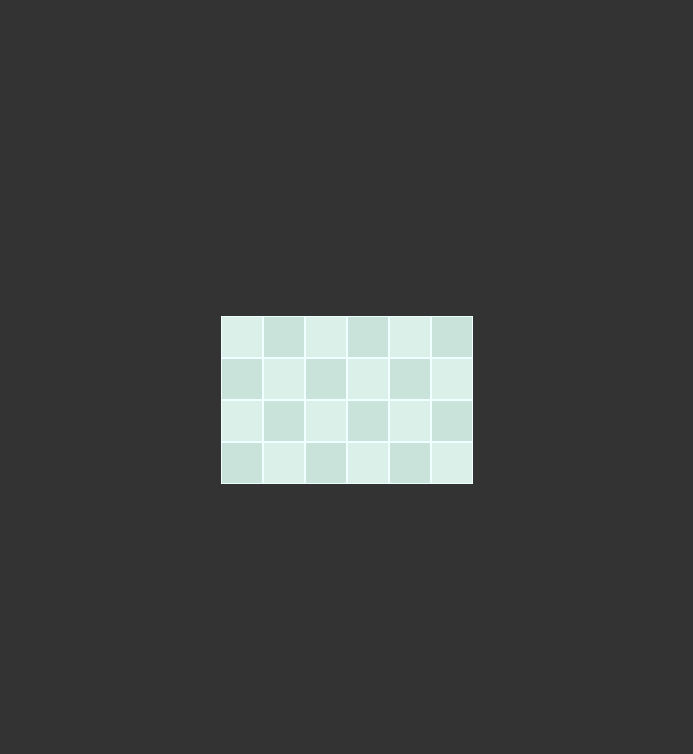
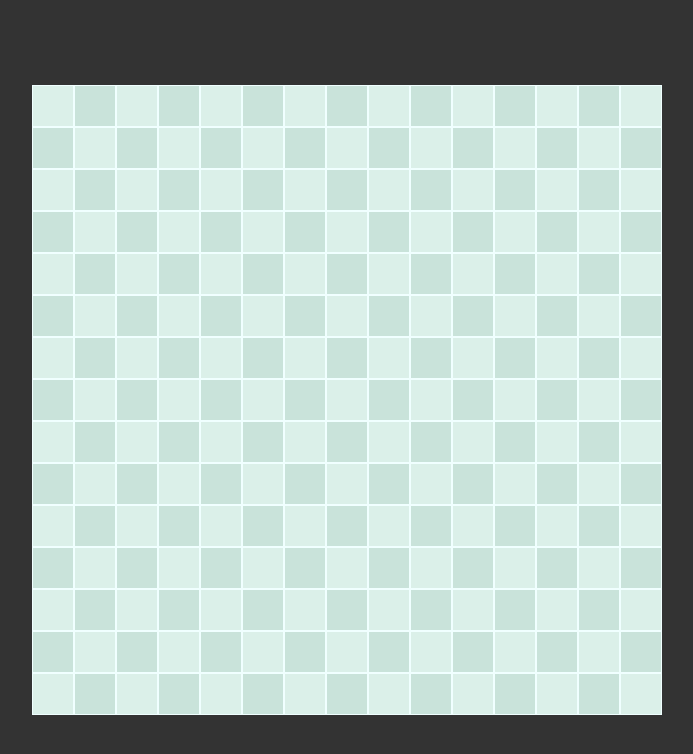
Before and after one commit to mohammadjf/minesweeper, a React (Create React App) app: page / in a window 1280 px wide. Shown: the top 754 px of the page, without its empty margins (293-986 px from the left). Built offline with nearby package versions, Linux system fonts and the light colour scheme.

Commit message:
added initial logic

```diff
--- a/src/App.js
+++ b/src/App.js
@@ -1,102 +1,9 @@
-import "./App.css";
-import { useEffect, useState } from "react";
-
-function Cell({ value }) {
-  const [isHidden, setIsHidden] = useState(true);
-  const [flag, setFlag] = useState(null);
-
-  return isHidden ? (
-    <div
-      className="cell hidden"
-      onClick={() => {
-        setIsHidden(flag === "🚩");
-      }}
-      onContextMenu={(e) => {
-        e.preventDefault();
-        setFlag(flag === null ? "🚩" : null);
-      }}
-    >
-      {flag}
-    </div>
-  ) : (
-    <div
-      className="cell"
-      onContextMenu={(e) => {
-        e.preventDefault();
-      }}
-    >
-      {value}
-    </div>
-  );
-}
-
-function Board({ width, height }) {
-  const [cells, setCells] = useState(new Array(width * height));
-
-  function bombsAndNumbersGenerator(height, width) {
-    let _cells = [];
-    for (let i = 0; i < height; i++) {
-      for (let j = 0; j < width; j++) {
-        _cells.push({ x: i, y: j, value: null });
-      }
-    }
-    // _cells = populateCellsWithBombs(8, _cells);
-
-    setCells(_cells);
-  }
-
-  function populateCellsWithBombs(totalBombnumber, cellsArray) {
-    for (let i = 0; i < totalBombnumber; i++) {
-      let randomNum = Math.trunc(Math.random() * (cellsArray.length - 1));
-      cellsArray[randomNum].value = "💣";
-    }
-    return cellsArray;
-  }
-  useEffect(() => {
-    bombsAndNumbersGenerator(width, height);
-  }, []);
-
-  return (
-    <div className="board">
-      <div className="row">
-        <Cell value="2"></Cell>
-        <Cell value="2"></Cell>
-        <Cell value="2"></Cell>
-        <Cell value="2"></Cell>
-        <Cell value="2"></Cell>
-        <Cell value="2"></Cell>
-      </div>
-      <div className="row">
-        <Cell value="2"></Cell>
-        <Cell value="2"></Cell>
-        <Cell value="2"></Cell>
-        <Cell value="2"></Cell>
-        <Cell value="2"></Cell>
-        <Cell value="2"></Cell>
-      </div>
-      <div className="row">
-        <Cell value="2"></Cell>
-        <Cell value="2"></Cell>
-        <Cell value="2"></Cell>
-        <Cell value="2"></Cell>
-        <Cell value="2"></Cell>
-        <Cell value="2"></Cell>
-      </div>
-      <div className="row">
-        <Cell value="2"></Cell>
-        <Cell value="2"></Cell>
-        <Cell value="2"></Cell>
-        <Cell value="2"></Cell>
-        <Cell value="2"></Cell>
-        <Cell value="2"></Cell>
-      </div>
-    </div>
-  );
-}
+import './App.css';
+import Board from './components/Board/Board';
 
 function App() {
   return (
-    <div className="App">
+    <div className='App'>
       <Board width={15} height={15}></Board>
     </div>
   );
--- /dev/null
+++ b/src/components/Board/Board.jsx
@@ -0,0 +1,86 @@
+import { useEffect, useState } from "react";
+import Cell from "../Cell/Cell";
+
+const Board = ({ width, height }) => {
+  const [cells, setCells] = useState(null);
+
+  const bombsAndNumbersGenerator = (height, width) => {
+    let _cells = [];
+    for (let i = 0; i < height; i++) {
+      for (let j = 0; j < width; j++) {
+        _cells.push({ x: i, y: j, value: 0 });
+      }
+    }
+    _cells = populateCellsWithBombs(_cells, 20);
+    _cells = populateCellsWithNumbers(_cells);
+
+    setCells(_cells);
+  };
+
+  function populateCellsWithBombs(cellsArray, totalBombNumber) {
+    for (let i = 0; i < totalBombNumber; i++) {
+      let randomNum = Math.trunc(Math.random() * (cellsArray.length - 1));
+      cellsArray[randomNum].value = "💣";
+    }
+    return cellsArray;
+  }
+
+  function populateCellsWithNumbers(_cells) {
+    const populatedCells = _cells.map(({ x, y, value }, i, cellsArray) => {
+      if (value === "💣") {
+        return { x, y, value };
+      }
+
+      const topCell = cellsArray.find((cell) => cell.x === x && cell.y === y + 1);
+      const belowCell = cellsArray.find((cell) => cell.x === x && cell.y === y - 1);
+      const rightCell = cellsArray.find((cell) => cell.x === x + 1 && cell.y === y);
+      const leftCell = cellsArray.find((cell) => cell.x === x - 1 && cell.y === y);
+      const topRightCell = cellsArray.find((cell) => cell.x === x + 1 && cell.y === y + 1);
+      const topLeftCell = cellsArray.find((cell) => cell.x === x - 1 && cell.y === y + 1);
+      const belowRightCell = cellsArray.find((cell) => cell.x === x + 1 && cell.y === y - 1);
+      const belowLeftCell = cellsArray.find((cell) => cell.x === x - 1 && cell.y === y - 1);
+
+      if (topCell?.value === "💣") value++;
+      if (belowCell?.value === "💣") value++;
+      if (rightCell?.value === "💣") value++;
+      if (leftCell?.value === "💣") value++;
+      if (topRightCell?.value === "💣") value++;
+      if (topLeftCell?.value === "💣") value++;
+      if (belowRightCell?.value === "💣") value++;
+      if (belowLeftCell?.value === "💣") value++;
+      value = value === 0 ? null : value;
+      return { x, y, value };
+    });
+    return populatedCells;
+  }
+
+  useEffect(() => {
+    bombsAndNumbersGenerator(width, height);
+  }, [width, height]);
+
+  function renderRows() {
+    const rows= []
+    for (let j = 0; j < height; j++) {
+      rows.push(<div key={j} className="row">{renderCells(j)}</div>)
+    }
+    return rows;
+  }
+
+  function renderCells(row) {
+    if (cells !== null){
+      const _cells = []
+      for (let i = 0; i < width; i++) {
+        const cell = cells.find(({x,y}) => x === i && y === row);
+        _cells.push(<Cell key={i} value={cell.value}></Cell>)
+      }
+      return _cells;
+    }
+  }
+
+  return (
+    <div className="board">
+      {renderRows()}
+    </div>
+  );
+};
+export default Board;
--- /dev/null
+++ b/src/components/Cell/Cell.jsx
@@ -0,0 +1,32 @@
+import { useState } from "react";
+
+const Cell = ({ value }) => {
+  const [isHidden, setIsHidden] = useState(true);
+  const [flag, setFlag] = useState(null);
+
+  return isHidden ? (
+    <div
+      className="cell hidden"
+      onClick={() => {
+        setIsHidden(flag === "🚩");
+      }}
+      onContextMenu={(e) => {
+        e.preventDefault();
+        setFlag(flag === null ? "🚩" : null);
+      }}
+    >
+      {flag}
+    </div>
+  ) : (
+    <div
+      className="cell"
+      onContextMenu={(e) => {
+        e.preventDefault();
+      }}
+    >
+      {value}
+    </div>
+  );
+}
+
+export default Cell;
```
